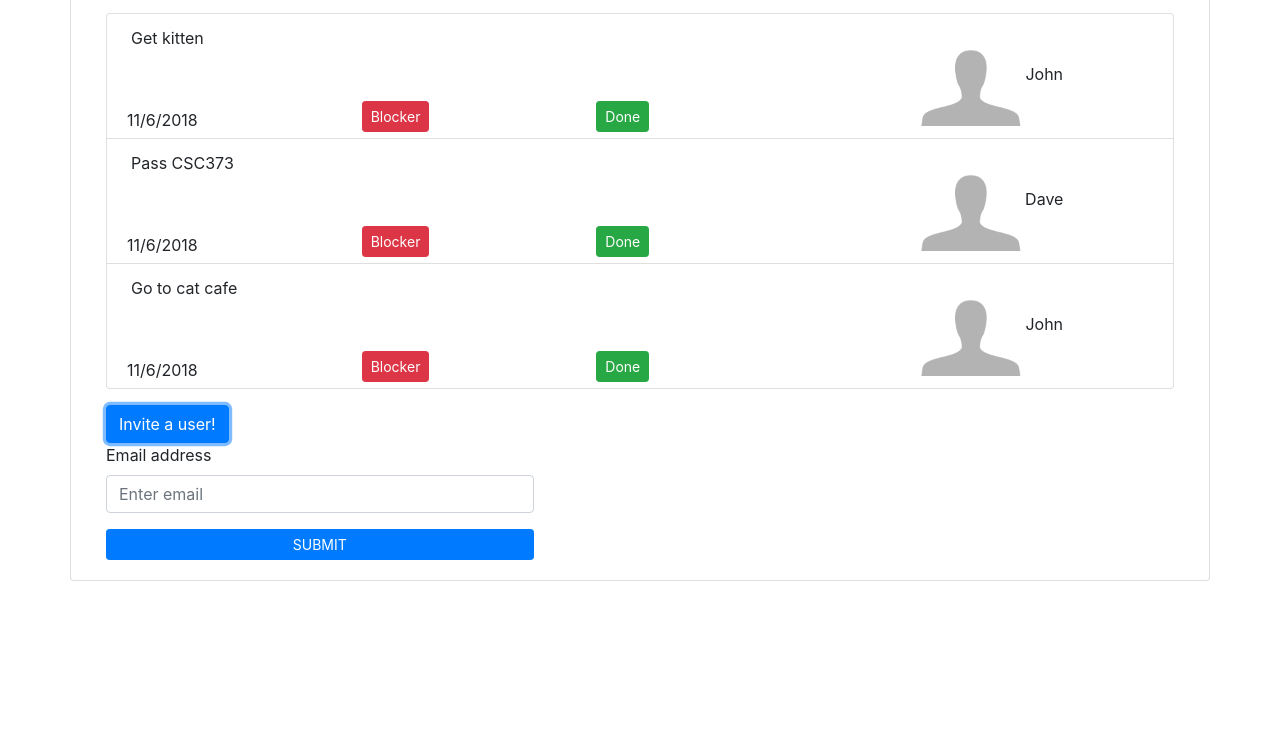
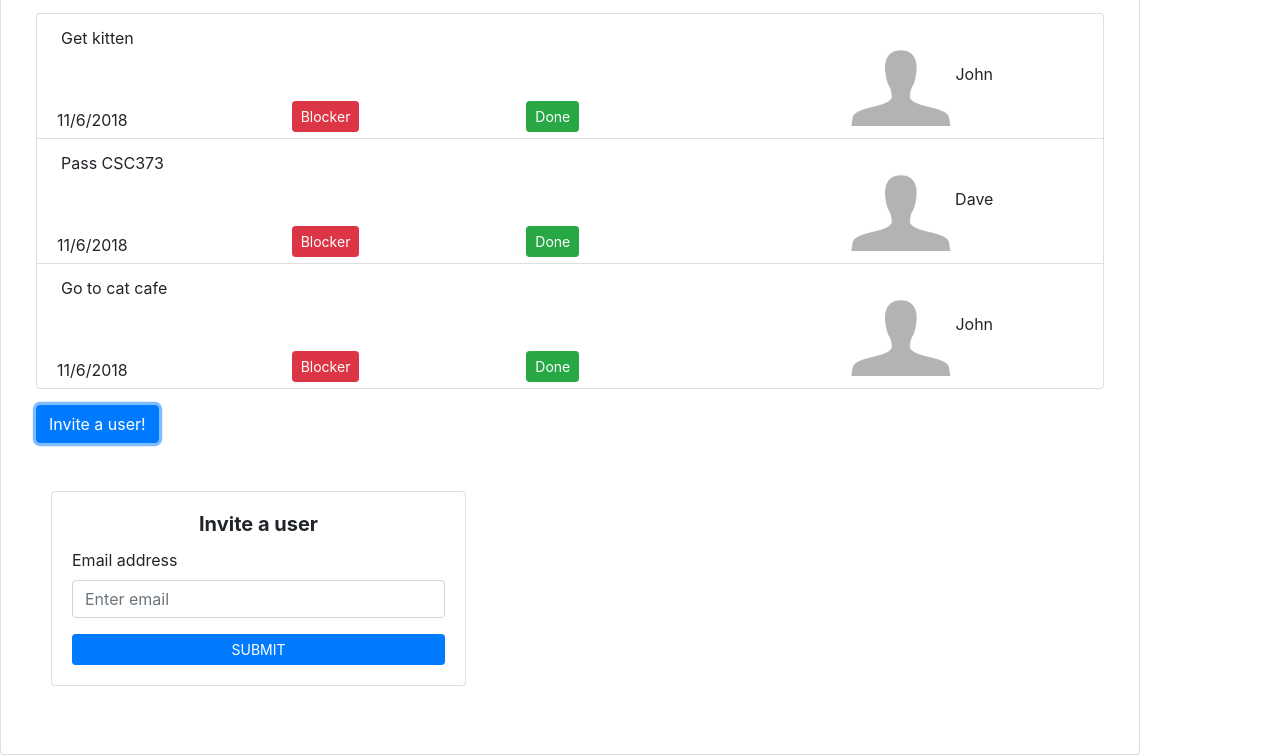
Before and after one commit to din-daniyarbekov/sequential, a plain HTML site: page admin_view.html in a window 1280 px wide. Both pictures are taken after a click on the button "Invite a user!". Shown: the part 168-923 px from the top of the page. Before the commit the page ends 800 px from the top, so only its background shows below. Drawn offline with nearby package versions, Linux system fonts and the light colour scheme.

Commit message:
Updated the invite the user form, added the description for account creation and admin view

```diff
--- a/admin_view.html
+++ b/admin_view.html
@@ -43,17 +43,28 @@
                         <task v-bind:task="task"></task>
                     </li>
                 </ul>
+                <!-- Invite a user to the project by typing his email address. Once user register, users info with the assigned project will be saved to the database.   -->
                 <button class="btn btn-primary mt-3" v-on:click="project.seen = !project.seen">Invite a user!</button>
-                <div v-show="project.seen">
+                <div v-show="project.seen" class="container">
                     <div class="row">
                         <div class="col-sm-9 col-md-7 col-lg-5">
+                            <div class="card card-signin my-5">
+                            <div class="card-body">
+                              <h5 class="card-title text-center"><b>Invite a user</b></h5>
                                 <form class="form-signin">
                                     <div class="form-group">
                                       <label for="exampleInputEmail">Email address</label>
                                       <input type="email" class="form-control" id="exampleInputEmail" aria-describedby="emailHelp" placeholder="Enter email">
                                     </div>
                                     <button type="submit" class="btn btn-primary btn-sm btn-block text-uppercase">Submit</button>
+
+
                                   </form>
+
+
+                              </form>
+                            </div>
+                          </div>
                                 </div>
                             </div>
                         </div>
--- a/styles/admin_view.css
+++ b/styles/admin_view.css
@@ -2,7 +2,9 @@
     height: 100px;
     width: 100px;
 }
-
+.container{
+    margin:0px;
+}
 .set-width{
     width: 100px;
 }
```
Also changed, not shown: account-creation.html (+1 -0 lines). Lines whose indentation alone changed are shown as unchanged.
